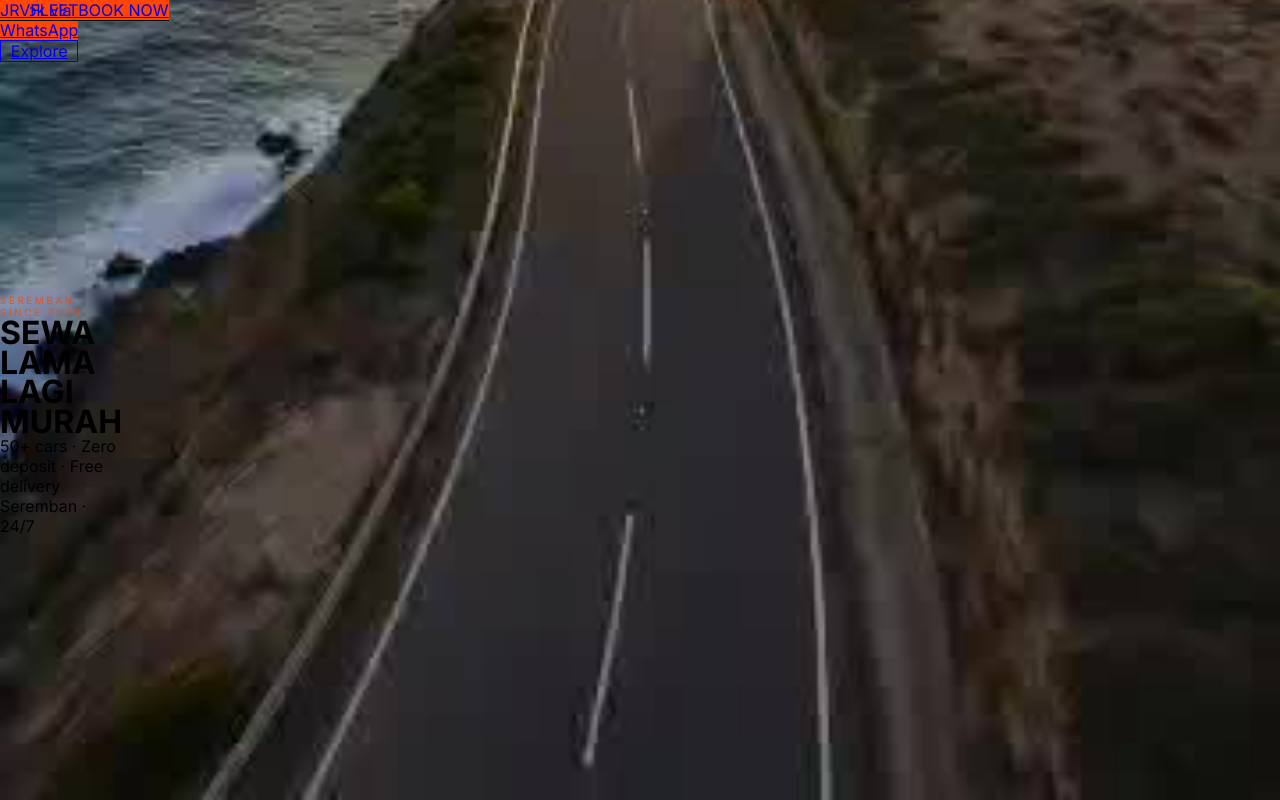
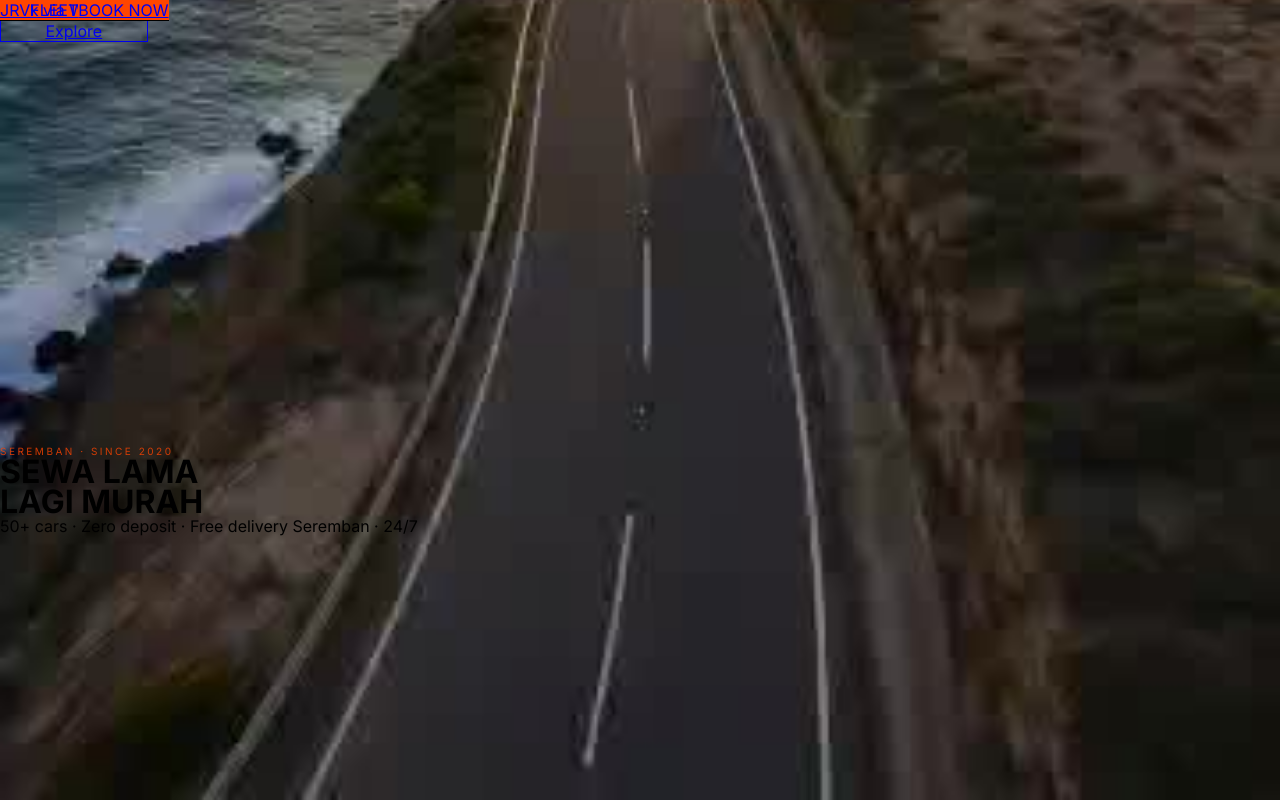
Before and after one commit to JRVGLOBALSERVICES/jrv-scroll-car, a Next.js app: page / in a window 1280 px wide. Shown: the top 800 px of the page. Built offline with nearby package versions, Linux system fonts and the light colour scheme.

Commit message:
fix: video position switches from fixed to relative when ended, scrolling up into content with no gap or fade

```diff
--- a/src/app/page.tsx
+++ b/src/app/page.tsx
@@ -4,10 +4,7 @@ import { useRef, useState, useCallback, useEffect } from "react";
 import { motion } from "framer-motion";
 
 const TOTAL_FRAMES = 121;
-
-function frameUrl(i: number): string {
-  return `/frames/frame_${String(i + 1).padStart(4, "0")}.jpg`;
-}
+const frameUrl = (i: number) => `/frames/frame_${String(i + 1).padStart(4, "0")}.jpg`;
 
 // ── Frame Scrubber ──
 function FrameScrubber({ onProgress }: { onProgress: (p: number) => void }) {
@@ -22,8 +19,7 @@ function FrameScrubber({ onProgress }: { onProgress: (p: number) => void }) {
     for (let i = 0; i < TOTAL_FRAMES; i++) {
       const img = new Image();
       img.onload = img.onerror = () => { loaded++; if (loaded === TOTAL_FRAMES) { imgs.current = arr; setReady(true); } };
-      img.src = frameUrl(i);
-      arr.push(img);
+      img.src = frameUrl(i); arr.push(img);
     }
     return () => arr.forEach(i => { i.src = ""; });
   }, []);
@@ -33,8 +29,7 @@ function FrameScrubber({ onProgress }: { onProgress: (p: number) => void }) {
     if (!can || !img || !img.complete || !img.naturalWidth) return;
     const ctx = can.getContext("2d"); if (!ctx) return;
     const cw = window.innerWidth, ch = window.innerHeight;
-    can.style.width = cw + "px"; can.style.height = ch + "px";
-    can.width = cw; can.height = ch;
+    can.width = cw; can.height = ch; can.style.width = cw + "px"; can.style.height = ch + "px";
     const s = Math.max(cw / img.naturalWidth, ch / img.naturalHeight);
     const sw = img.naturalWidth * s, sh = img.naturalHeight * s;
     ctx.clearRect(0, 0, cw, ch);
@@ -44,11 +39,9 @@ function FrameScrubber({ onProgress }: { onProgress: (p: number) => void }) {
   useEffect(() => {
     if (!ready) return;
     let cleanup: (() => void) | undefined, retry: any;
-
     const attach = () => {
       const lenis = (window as any).__lenis;
       if (!lenis) { retry = setTimeout(attach, 300); return; }
-
       const onScroll = () => {
         const scrolled = window.scrollY;
         const maxScroll = window.innerHeight;
@@ -57,41 +50,46 @@ function FrameScrubber({ onProgress }: { onProgress: (p: number) => void }) {
         if (fi !== cur.current) { cur.current = fi; draw(fi); }
         onProgress(p);
       };
-
-      lenis.on("scroll", onScroll);
-      onScroll();
+      lenis.on("scroll", onScroll); onScroll();
       cleanup = () => lenis.off("scroll", onScroll);
     };
-
     attach();
     return () => { clearTimeout(retry); if (cleanup) cleanup(); };
   }, [ready, draw, onProgress]);
 
-  useEffect(() => {
-    if (!ready) return;
-    const fn = () => { if (cur.current >= 0) draw(cur.current); };
-    window.addEventListener("resize", fn);
-    return () => window.removeEventListener("resize", fn);
-  }, [ready, draw]);
-
   return (
     <div className="absolute inset-0 bg-[#111118]">
-      <canvas ref={cRef} className="block" style={{ width: "100vw", height: "100vh" }} />
+      <canvas ref={cRef} className="block" />
       <div className="absolute inset-0 bg-gradient-to-t from-[#111118]/80 via-transparent to-[#111118]/20" />
       {!ready && <div className="absolute inset-0 flex items-center justify-center"><div className="w-8 h-8 border-2 border-white/20 border-t-[#FF4500] rounded-full animate-spin" /></div>}
     </div>
   );
 }
 
-// ── Fixed Video Hero ──
+// ── Video Hero ──
 function VideoHero() {
-  const [progress, setProgress] = useState(0);
+  const [ended, setEnded] = useState(false);
+
+  const handleProgress = useCallback((p: number) => {
+    if (p >= 1 && !ended) setEnded(true);
+  }, [ended]);
 
   return (
     <>
-      {/* Fixed video — always fills viewport during scroll */}
-      <div className="fixed top-0 left-0 right-0 h-screen z-10" style={{ opacity: Math.min(1, (1 - progress) * 5) }}>
-        <FrameScrubber onProgress={setProgress} />
+      {/* Spacer — takes up one viewport so content starts below */}
+      <div className="h-screen" />
+
+      {/* Video — fixed until it ends, then scrolls up naturally */}
+      <div
+        className="h-screen w-full overflow-hidden z-10"
+        style={{
+          position: ended ? "relative" : "fixed",
+          top: 0,
+          left: 0,
+          right: 0,
+        }}
+      >
+        <FrameScrubber onProgress={handleProgress} />
 
         <div className="absolute top-0 left-0 right-0 p-5 md:p-8 z-10">
           <div className="flex items-center gap-2.5">
@@ -100,7 +98,7 @@ function VideoHero() {
           </div>
         </div>
 
-        <motion.div animate={{ opacity: Math.max(0, 1 - progress * 3), y: -progress * 40 }}
+        <motion.div animate={{ opacity: ended ? 0 : 1, y: ended ? -40 : 0 }}
           className="absolute left-0 right-0 px-5 md:px-8 z-10" style={{ bottom: "33%" }}>
           <div className="max-w-lg">
             <p className="text-[#FF4500]/80 text-[10px] font-bold tracking-[0.25em] uppercase mb-2">Seremban · Since 2020</p>
@@ -109,7 +107,7 @@ function VideoHero() {
           </div>
         </motion.div>
 
-        <motion.div animate={{ opacity: Math.max(0, 1 - progress * 8) }}
+        <motion.div animate={{ opacity: ended ? 0 : 1 }}
           className="absolute bottom-0 left-0 right-0 p-5 md:p-8 z-10">
           <div className="flex flex-col sm:flex-row gap-2.5 max-w-sm">
             <a href="https://wa.me/60126565477" target="_blank" rel="noopener noreferrer" className="bg-[#FF4500] text-white text-center font-bold px-7 py-3 rounded-xl text-sm hover:brightness-110 transition-all">Book via WhatsApp</a>
@@ -117,14 +115,11 @@ function VideoHero() {
           </div>
         </motion.div>
       </div>
-
-      {/* Spacer to prevent content overlap */}
-      <div className="h-screen" />
     </>
   );
 }
 
-// ── Sections (below hero) ──
+// ── Content Sections ──
 function Stats() {
   return (
     <motion.div id="content" initial={{ opacity: 0, y: 20 }} whileInView={{ opacity: 1, y: 0 }} transition={{ duration: 0.6, ease: [0.23, 1, 0.32, 1] }} viewport={{ once: true }} className="bg-white border-b border-gray-100 py-6 md:py-8">
```
